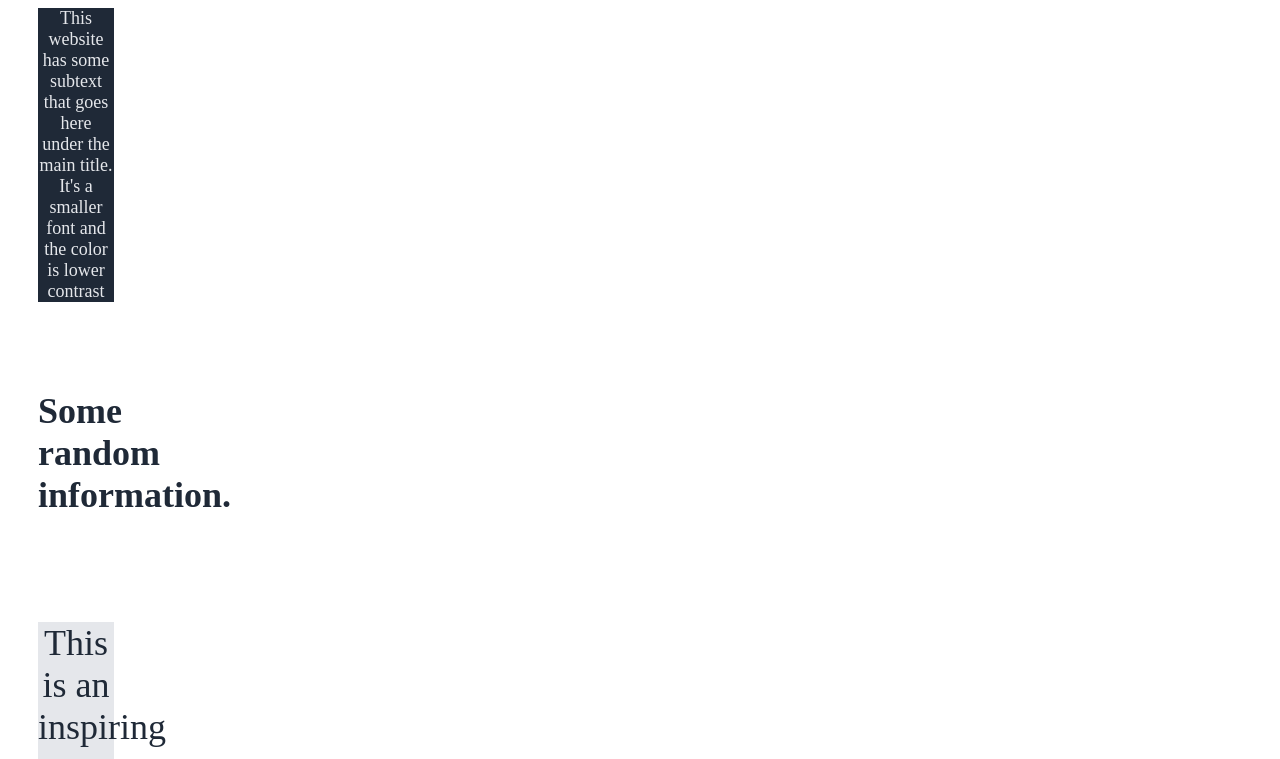
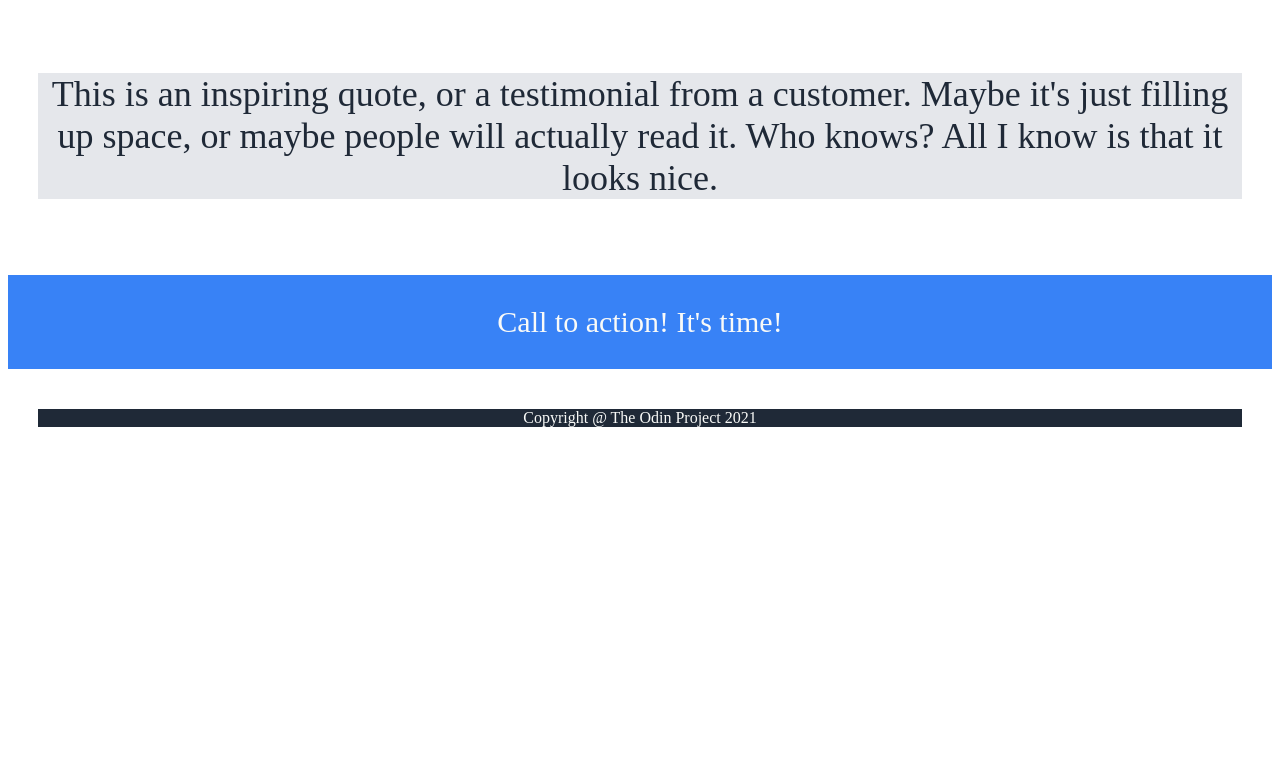
Before and after one commit to camillejo12/Landing-Page, a plain HTML site: page index.html in a window 1280 px wide. Shown: the part 470-1229 px from the top of the page. After the commit the page ends 937 px from the top, so only its background shows below. Drawn offline with Linux system fonts and the light colour scheme.

Commit message:
Add styles.css

```diff
--- a/styles.css
+++ b/styles.css
@@ -2,7 +2,7 @@ div {
     padding: 30px;
     text-align: center;
     margin-bottom: 10px;
-    width: 76px;}
+    width: 600;}
 
 .header {
     background-color:#1F2937;
```
